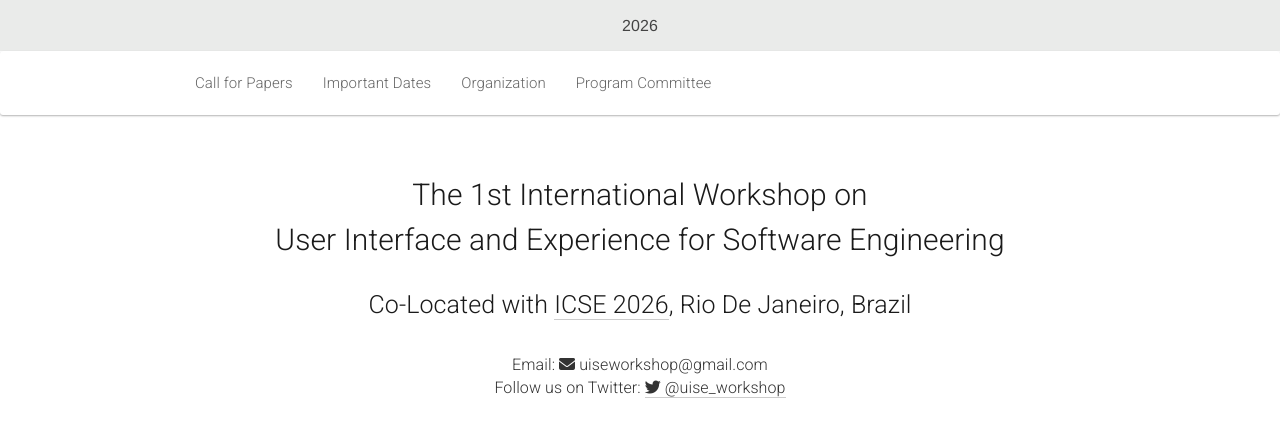
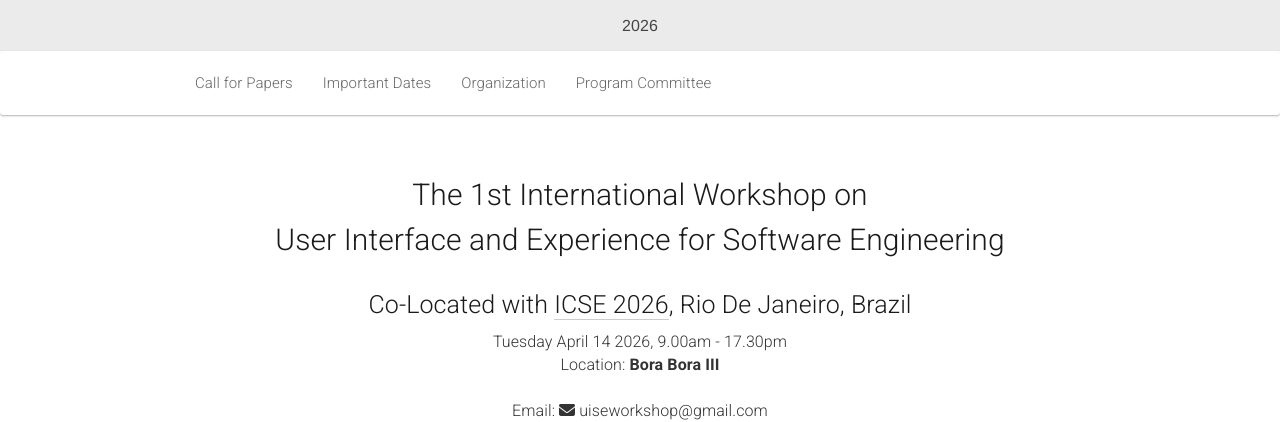
Before and after one commit to uise-workshop/uise-workshop.github.io, a Jekyll site: the page built from _pages/home_2026.md, in a window 1280 px wide and 900 px high, cut to the strip 0-422 px from the top of the window. Built offline with Jekyll 4.4.1, drawn with Linux system fonts in a browser that asks for light colours; nearby versions of some CDN libraries; some of the changed text lies outside the part shown.

Commit message:
Update home_2026.md

```diff
--- a/_pages/home_2026.md
+++ b/_pages/home_2026.md
@@ -17,8 +17,8 @@
     <center><h1>User Interface and Experience for Software Engineering</h1></center>
     <br>
     <center><h2>Co-Located with <a href="https://conf.researchr.org/home/icse-2026" target="_blank">ICSE 2026</a>, Rio De Janeiro, Brazil</h2></center>
-    <!-- <center>Sunday TBU 2026, ??am - ??pm</center>
-    <center>Location: <b>??</b></center> -->
+    <center>Tuesday April 14 2026, 9.00am - 17.30pm</center>
+    <center>Location: <b>Bora Bora III</b></center>
     <br>
     <center>Email: <i class="fa fa-envelope"></i> uiseworkshop@gmail.com</center>
     <center>Follow us on Twitter: <a href="https://x.com/uise_workshop" data-animate-hover="shake" data-animate="fadeInUp" target="_blank"><i class="fa fa-twitter"></i> @uise_workshop</a></center>
@@ -404,6 +404,7 @@
   </div>
 </div>
 <br>
+-->
 
 <div class="row">
   <div class="col-xs-12" id="accepted">
@@ -436,7 +437,7 @@
 </div>
 <br>
 <br>
--->
+
 
 <div class="row" id="organizers">
   <div class="col-xs-12">
```
